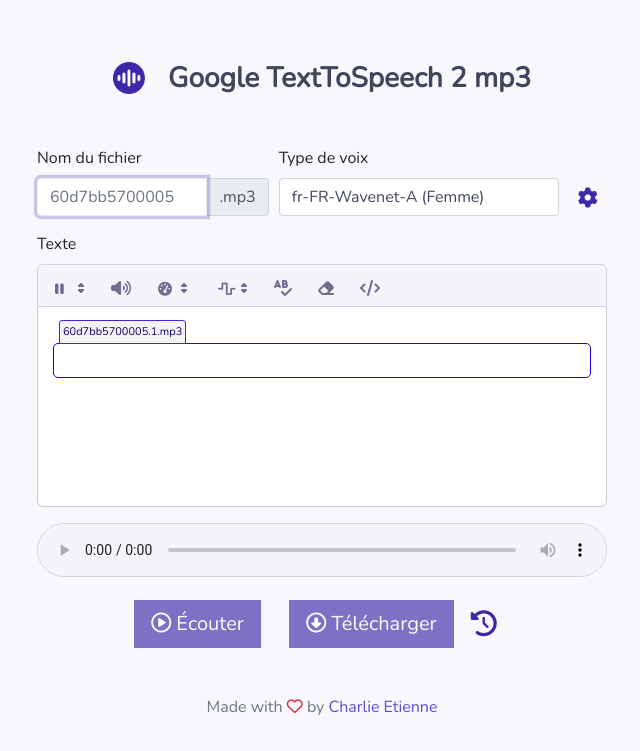
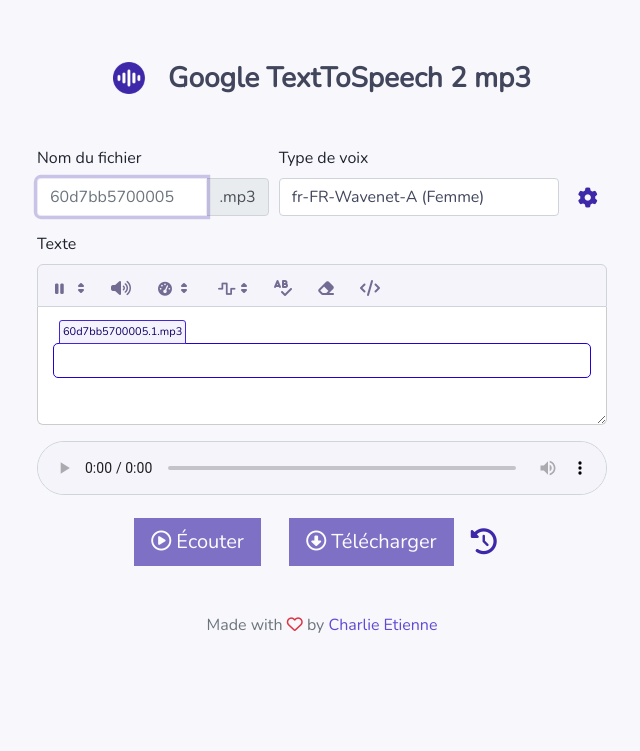
Before and after one commit to CharlieEtienne/t2s, a PHP site: page / in a window 1280 px wide. Shown: the part 49-800 px from the top of the page, without its empty margins (318-958 px from the left). Run offline with PHP 8.4, Linux system fonts and the light colour scheme; data that the repository does not hold is empty; some libraries are stand-ins or nearby versions.

Commit message:
Make editor resizable in height

```diff
--- a/assets/css/style.css
+++ b/assets/css/style.css
@@ -102,6 +102,13 @@ audio:focus, audio:focus-visible {
 .actions .btn-link.disabled, .actions .btn-link:disabled {
     color: #3e28a9;
     opacity: .45;
+}
+
+#text {
+    height: auto;
+}
+.ql-editor {
+    resize: vertical;
 }
 
 @media (prefers-color-scheme: light) {
```
